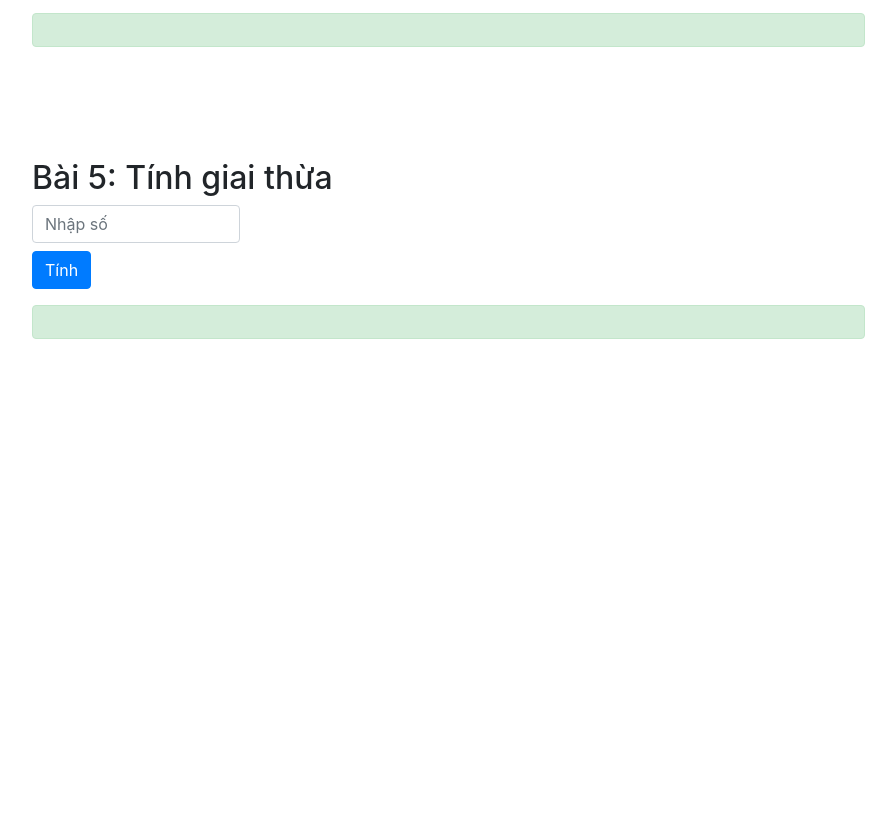
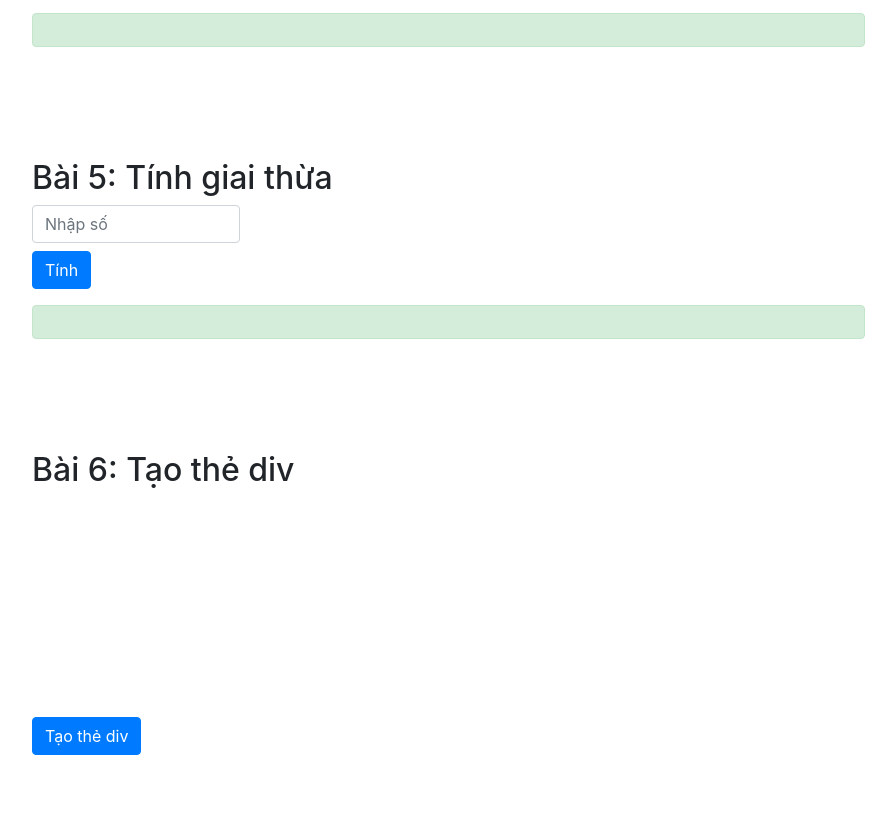
Before and after one commit to HongSon97DN/BaitapJSbuoi6, a plain HTML site: page index.html in a window 1280 px wide. Shown: the part 967-1786 px from the top of the page, without its empty margins (53-949 px from the left). Before the commit the page ends 1370 px from the top, so only its background shows below. Drawn offline with nearby package versions, Linux system fonts and the light colour scheme.

Commit message:
Bài tập JS buổi 6

```diff
--- a/index.html
+++ b/index.html
@@ -8,6 +8,12 @@
 
     <link rel="stylesheet" href="https://cdn.jsdelivr.net/npm/bootstrap@4.6.2/dist/css/bootstrap.min.css" integrity="sha384-xOolHFLEh07PJGoPkLv1IbcEPTNtaed2xpHsD9ESMhqIYd0nLMwNLD69Npy4HI+N" crossorigin="anonymous">
 
+    <style>
+      #div .div{
+        padding: 10px;
+        margin: 2px 0;
+      }
+    </style>
 </head>
 <body>
     <!-- Bài 1 -->
@@ -68,6 +74,26 @@
         </div>
       </div>
 
+     <!-- Bài 6 -->
+     <div class="container" id="div">
+      <div class="w-75">
+          <form class="py-5">
+              <h2>Bài 6: Tạo thẻ div</h2>
+              <div class="div"></div>
+              <div class="div"></div>
+              <div class="div"></div>
+              <div class="div"></div>
+              <div class="div"></div>
+              <div class="div"></div>
+              <div class="div"></div>
+              <div class="div"></div>
+              <div class="div"></div>
+              <div class="div"></div>
+              <button id="taoTheDiv" type="button" class="btn btn-primary mb-3">Tạo thẻ div</button>
+            </form>
+      </div>
+    </div>
+
     <script src="https://cdn.jsdelivr.net/npm/jquery@3.5.1/dist/jquery.slim.min.js" integrity="sha384-DfXdz2htPH0lsSSs5nCTpuj/zy4C+OGpamoFVy38MVBnE+IbbVYUew+OrCXaRkfj" crossorigin="anonymous"></script>
     <script src="https://cdn.jsdelivr.net/npm/bootstrap@4.6.2/dist/js/bootstrap.bundle.min.js" integrity="sha384-Fy6S3B9q64WdZWQUiU+q4/2Lc9npb8tCaSX9FK7E8HnRr0Jz8D6OP9dO5Vg3Q9ct" crossorigin="anonymous"></script>
 
--- a/js/main.js
+++ b/js/main.js
@@ -70,3 +70,20 @@ function tinhGiaiThua() {
     document.getElementById("txtResult4").innerHTML = "Giai thừa của: "+ number + " là " + giaiThua;
 }
 document.getElementById("tinhGiaiThua").onclick = tinhGiaiThua;
+
+// Bài 6
+
+function taoTheDiv() {
+    var divs = document.getElementsByClassName("div");
+
+    for(var i = 0; i < divs.length; i++) {
+        if((i+1) % 2 == 0) {
+            divs[i].style.background = "red";
+            divs[i].innerHTML = "Div chẵn";
+        } else {
+            divs[i].style.background = "blue";
+            divs[i].innerHTML = "Div lẻ";
+        }
+    }
+}
+document.getElementById("taoTheDiv").onclick = taoTheDiv;
```
